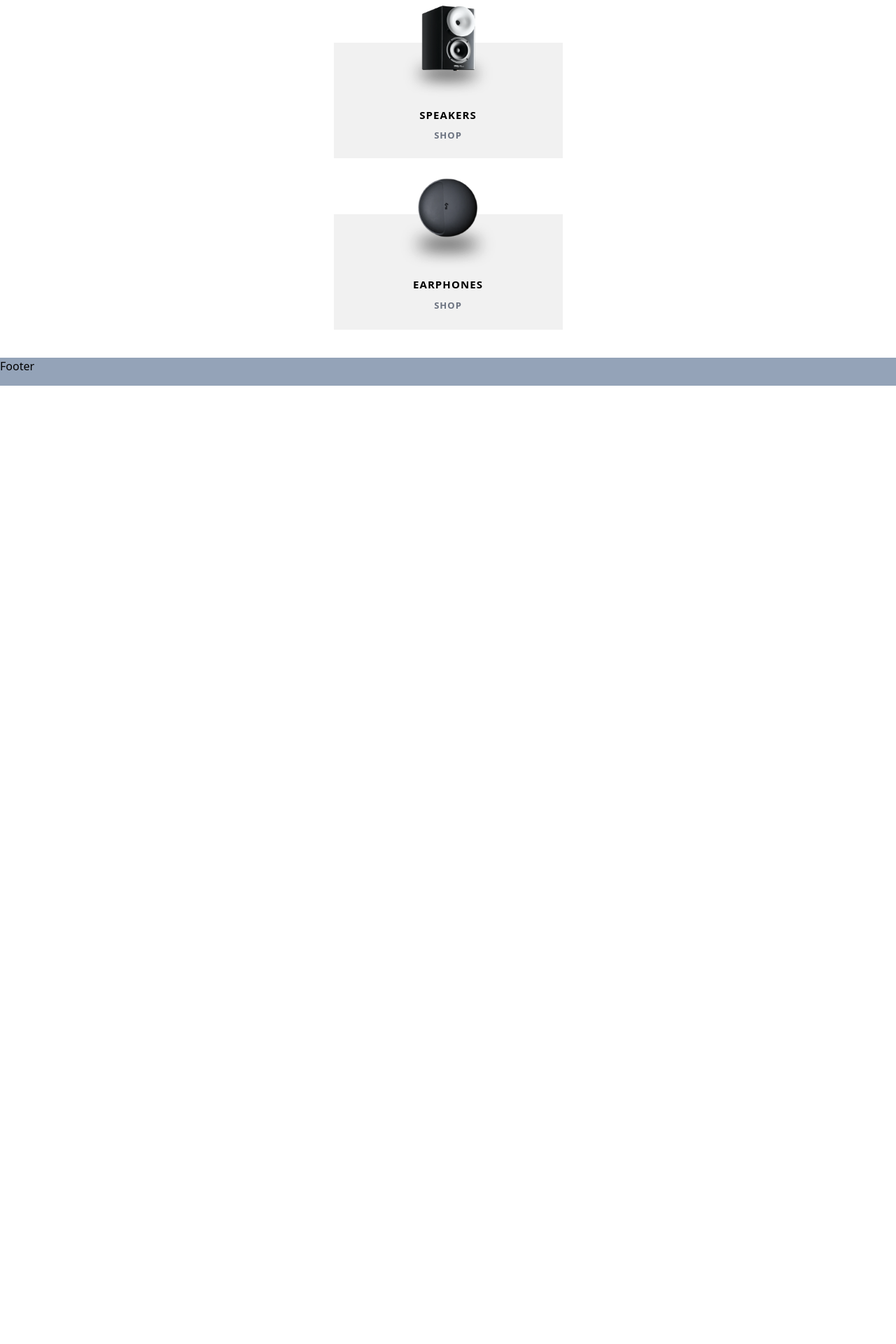
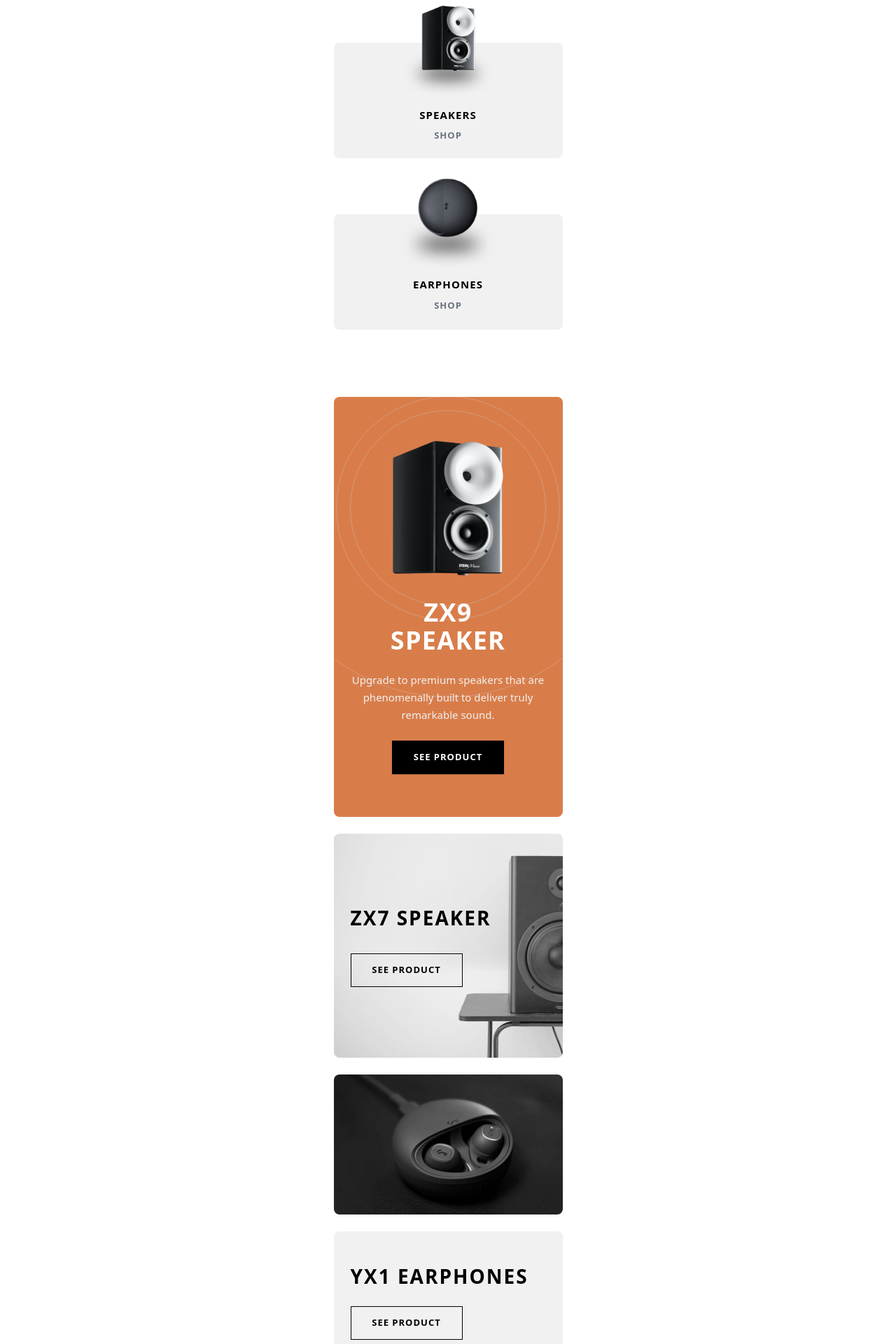
Before and after one commit to lanzmoncis/ecommerce, a Next.js app: page / in a window 1280 px wide. Shown: the part 880-2800 px from the top of the page at 70% size. Before the commit the page ends 1431 px from the top, so only its background shows below. Built offline with nearby package versions, Linux system fonts and the light colour scheme.

Commit message:
create featured products section

```diff
--- a/app/layout.tsx
+++ b/app/layout.tsx
@@ -3,7 +3,7 @@ import { Manrope as FontSans } from "next/font/google";
 
 import { cn } from "@/lib/utils";
 
-import { Footer } from "../components/ui/footer";
+import { Footer } from "../components/sections/footer";
 
 import "./globals.css";
 
--- a/app/page.tsx
+++ b/app/page.tsx
@@ -1,20 +1,13 @@
-import { promises as fs } from "fs";
-
-import { Hero } from "@/components/hero";
-import { SectionNav } from "@/components/section-nav";
+import { Hero } from "@/components/sections/hero";
+import { SectionNav } from "@/components/sections/section-nav";
+import { FeaturedProducts } from "@/components/sections/featured-products";
 
 export default async function Home() {
-  const file = await fs.readFile(
-    process.cwd() + "/app/_data/data.json",
-    "utf8"
-  );
-
-  const { products } = JSON.parse(file);
-
   return (
     <>
       <Hero />
       <SectionNav />
+      <FeaturedProducts />
     </>
   );
 }
--- /dev/null
+++ b/components/sections/featured-products.tsx
@@ -0,0 +1,52 @@
+import { Button } from "@/components/ui/button";
+import Image from "next/image";
+
+export const FeaturedProducts = () => {
+  return (
+    <section className="max-w-[327px] mx-auto flex flex-col gap-6 mb-24">
+      <div className="h-[600px] bg-orange rounded-lg flex flex-col items-center justify-center gap-8 relative overflow-hidden">
+        <div className="before:h-[540px] before:w-[540px] before:border before:border-[#D8D8D8]/30 before:rounded-full before:absolute flex justify-center items-center">
+          <div className="before:h-[280px] before:w-[280px] before:border before:border-[#D8D8D8]/30 before:rounded-full before:absolute after:h-[320px] after:w-[320px] after:border after:border-[#D8D8D8]/30 after:rounded-full after:absolute flex justify-center items-center">
+            <Image
+              src="/images/home/mobile/image-speaker-zx9.png"
+              width={160}
+              height={200}
+              alt="ZX9 Speaker"
+            />
+          </div>
+        </div>
+        <div className="flex flex-col gap-6 items-center relative z-10">
+          <h1 className="text-custom-title-text text-white uppercase text-center px-20">
+            zx9 speaker
+          </h1>
+          <p className="text-custom-base text-gray-dark text-center px-1">
+            Upgrade to premium speakers that are phenomenally built to deliver
+            truly remarkable sound.
+          </p>
+          <Button className="font-bold text-[13px] tracking-[1px] bg-black">
+            see product
+          </Button>
+        </div>
+      </div>
+      <div className="h-[320px] bg-[url('/images/home/mobile/image-speaker-zx7.jpg')] bg-cover bg-no-repeat flex flex-col justify-center rounded-lg">
+        <div className="ml-6 space-y-8">
+          <h1 className="text-custom-xl uppercase">zx7 speaker</h1>
+          <Button variant="secondary" className="bg-white/0">
+            see product
+          </Button>
+        </div>
+      </div>
+      <div className="flex flex-col gap-6">
+        <div className="h-[200px] bg-[url('/images/home/mobile/image-earphones-yx1.jpg')] bg-cover bg-no-repeat rounded-lg"></div>
+        <div className="h-[200px] flex flex-col justify-center bg-gray-dark rounded-lg">
+          <div className="ml-6 space-y-6">
+            <h1 className="text-custom-xl uppercase">yx1 earphones</h1>
+            <Button variant="secondary" className="bg-white/0">
+              see product
+            </Button>
+          </div>
+        </div>
+      </div>
+    </section>
+  );
+};
--- a/components/hero.tsx
+++ b/components/sections/hero.tsx
@@ -1,11 +1,11 @@
-import { Button } from "./ui/button";
-import { NavLinks } from "./ui/nav-links";
+import { Button } from "@/components/ui/button";
+import { NavLinks } from "@/components/ui/nav-links";
 
 export const Hero = () => {
   return (
     <header className="bg-black-light relative flex flex-col h-[600px] mb-24">
       <div className="bg-[url('/images/home/mobile/image-header.jpg')] bg-cover bg-center bg-no-repeat w-full h-full absolute"></div>
-      <div className="py-8 border-b border-gray-dark relative z-10 bg-black-light">
+      <div className="py-8 border-b border-[#979797]/30 relative bg-black-light">
         <NavLinks />
       </div>
       <div className="relative flex justify-center items-center grow">
@@ -13,7 +13,7 @@ export const Hero = () => {
           <div className="uppercase text-custom-overline text-gray-extraDark text-center">
             new product
           </div>
-          <h1 className="text-4xl uppercase text-white font-bold tracking-[1.29px] text-center">
+          <h1 className="text-custom-title-text uppercase text-white text-center">
             xx99 mark ii headphones
           </h1>
           <p className="text-custom-base text-gray-extraDark text-center h-[75px]">
--- a/components/ui/nav-bar.tsx
+++ b/components/sections/nav-bar.tsx
@@ -1,4 +1,4 @@
-import { NavLinks } from "./nav-links";
+import { NavLinks } from "../ui/nav-links";
 
 export const NavBar = () => {
   return (
--- a/components/section-nav.tsx
+++ b/components/sections/section-nav.tsx
@@ -1,11 +1,11 @@
 import Image from "next/image";
 
-import { Button } from "./ui/button";
+import { Button } from "@/components/ui/button";
 
 export const SectionNav = () => {
   return (
-    <div className="text-black max-w-[327px] w-full mx-auto flex flex-col items-center gap-20 mb-10">
-      <div className="h-[165px] bg-gray-dark flex flex-col justify-center gap-2 items-center w-full">
+    <section className="text-black max-w-[327px] mx-auto flex flex-col items-center gap-20 mb-24">
+      <div className="h-[165px] bg-gray-dark flex flex-col justify-center gap-2 items-center w-full rounded-lg">
         <Image
           src="/images/shared/desktop/image-category-thumbnail-headphones.png"
           alt="earphone"
@@ -14,16 +14,16 @@ export const SectionNav = () => {
           className="-mt-20"
         />
         <div className="flex flex-col gap-2 items-center">
-          <span className="block text-custom-base font-bold tracking-[1.07px] uppercase">
+          <h3 className="block text-custom-base font-bold tracking-[1.07px] uppercase">
             Headphones
-          </span>
+          </h3>
           <Button variant="ghost" size="sm">
             shop
           </Button>
         </div>
       </div>
 
-      <div className="h-[165px] bg-gray-dark flex flex-col justify-center gap-2 items-center w-full">
+      <div className="h-[165px] bg-gray-dark flex flex-col justify-center gap-2 items-center w-full rounded-lg">
         <Image
           src="/images/shared/desktop/image-category-thumbnail-speakers.png"
           alt="earphone"
@@ -32,16 +32,16 @@ export const SectionNav = () => {
           className="-mt-20"
         />
         <div className="flex flex-col gap-2 items-center">
-          <span className="block text-custom-base font-bold tracking-[1.07px] uppercase ">
+          <h3 className="block text-custom-base font-bold tracking-[1.07px] uppercase ">
             Speakers
-          </span>
+          </h3>
           <Button variant="ghost" size="sm">
             shop
           </Button>
         </div>
       </div>
 
-      <div className="h-[165px] bg-gray-dark flex flex-col justify-center gap-1 items-center w-full">
+      <div className="h-[165px] bg-gray-dark flex flex-col justify-center gap-1 items-center w-full rounded-lg">
         <Image
           src="/images/shared/desktop/image-category-thumbnail-earphones.png"
           alt="earphone"
@@ -50,14 +50,14 @@ export const SectionNav = () => {
           className=" -mt-16"
         />
         <div className="flex flex-col gap-2 items-center mb-4">
-          <span className="block text-custom-base font-bold tracking-[1.07px] uppercase">
+          <h3 className="block text-custom-base font-bold tracking-[1.07px] uppercase">
             Earphones
-          </span>
+          </h3>
           <Button variant="ghost" size="sm">
             shop
           </Button>
         </div>
       </div>
-    </div>
+    </section>
   );
 };
--- a/tailwind.config.ts
+++ b/tailwind.config.ts
@@ -28,6 +28,14 @@ const config: Config = {
         },
       },
       fontSize: {
+        "custom-title-text": [
+          "36px",
+          {
+            lineHeight: "40px",
+            letterSpacing: "1.29px",
+            fontWeight: "700",
+          },
+        ],
         "custom-4xl": [
           "56px",
           {
```
Also changed, not shown: components/sections/footer.tsx (renamed from components/ui/footer.tsx).
